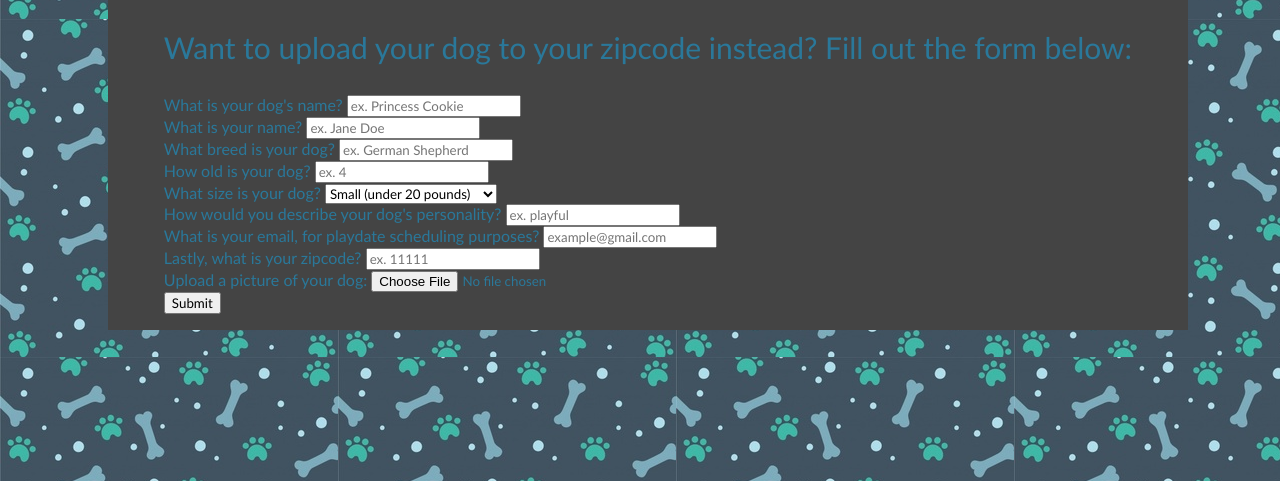
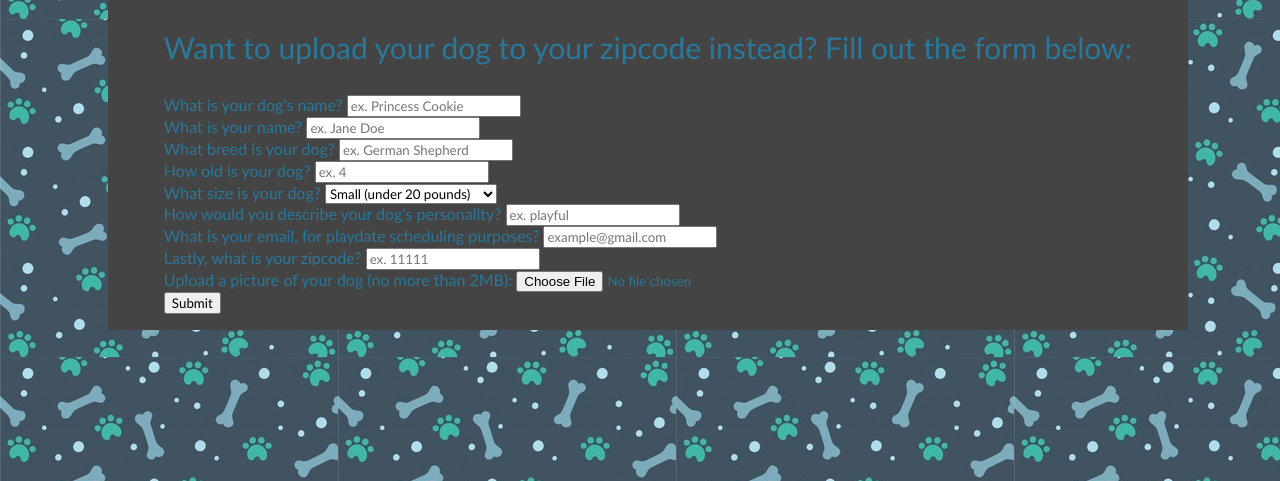
Before and after one commit to linamontes10-zz/sniff, a Python web app: template templates/newplaydate.html in a window 1280 px wide. Shown: the part 319-800 px from the top of the page. Run offline with Jinja, Linux system fonts and the light colour scheme; the template is opened without the code that fills it, so the values that code supplies are empty.

Commit message:
pictures

```diff
--- a/templates/newplaydate.html
+++ b/templates/newplaydate.html
@@ -61,7 +61,7 @@
             Lastly, what is your zipcode?
           <input type="text" name="zipcode" pattern="[0-9]{5}" title="Five digit zip code" placeholder="ex. 11111"/>
           <br>
-          Upload a picture of your dog:
+          Upload a picture of your dog (no more than 2MB):
           <input type="file" name="image" accept="image/x-png,image/gif,image/jpeg, image/jpg" />
           <br>
           <button type="submit"> Submit </button>
```
